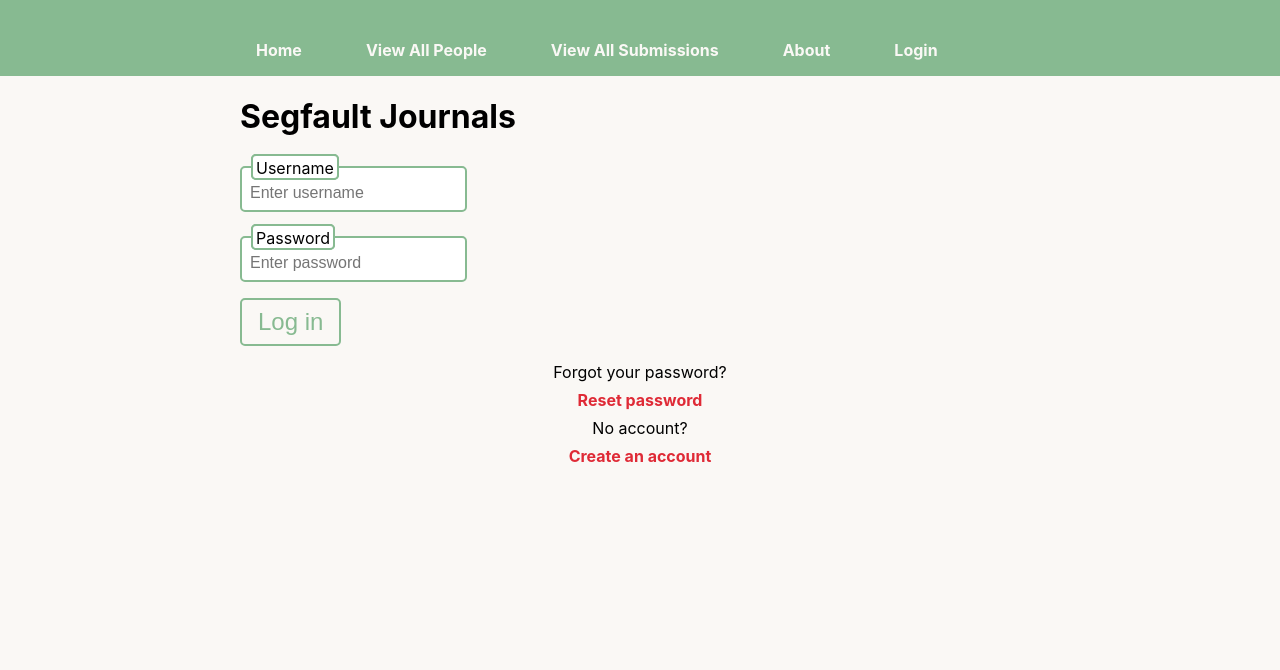
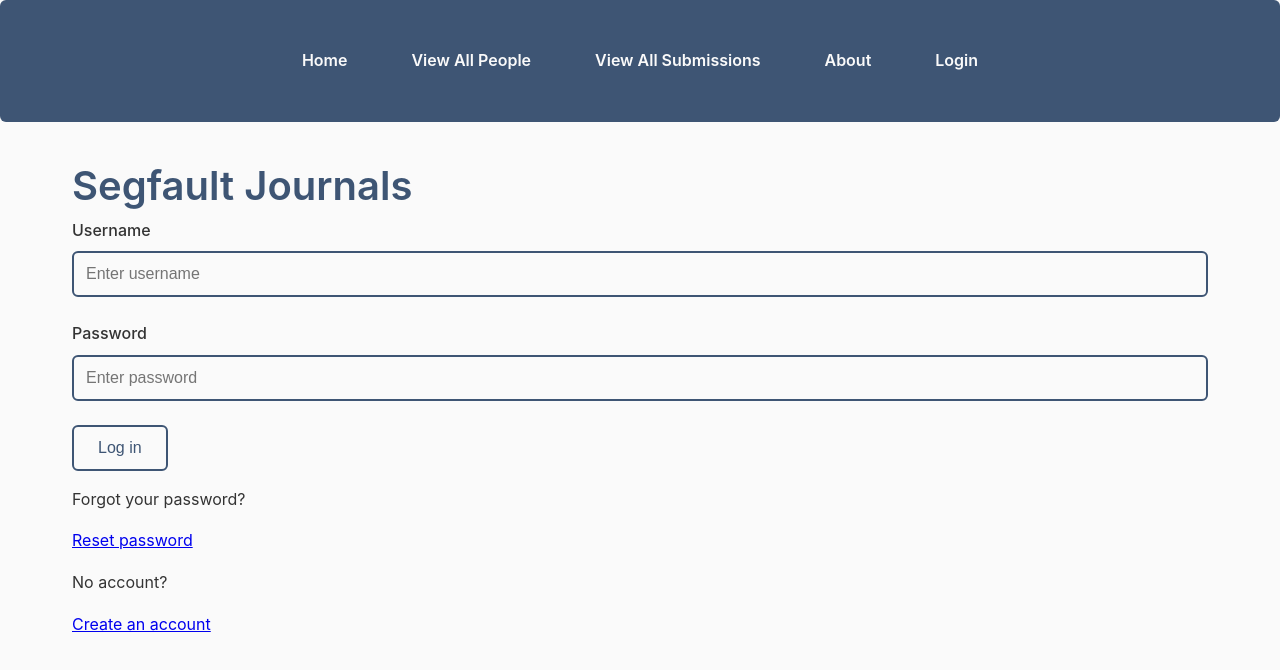
Before and after one commit to RuchirBo/segfault-journal-frontend, a React (Create React App) app: page /login in a window 1280 px wide. Shown: the top 670 px of the page. Built offline with nearby package versions, Linux system fonts and the light colour scheme; no server answers.

Commit message:
updated .css for styles and fixed text box for add manuscript

```diff
--- a/src/App.css
+++ b/src/App.css
@@ -5,21 +5,28 @@
 }
 
 html {
-  --poppy: hsla(356, 74%, 52%, 1);
-  --cambridge-blue: hsla(132, 27%, 63%, 1);
-  --lemon-chiffon: hsla(58, 74%, 85%, 1);
-  --buff: hsla(27, 64%, 65%, 1);
-  --bistre: hsla(10, 31%, 19%, 1);
-  --off-white: hsla(45, 29%, 97%, 1);
+ --primary-color: hsla(215, 30%, 35%, 1);
+ --secondary-color: hsla(15, 40%, 60%, 1);
+ --accent-color: hsla(120, 25%, 45%, 1);
+ --background-color: hsla(0, 0%, 98%, 1);
+ --text-color: hsla(0, 0%, 20%, 1);
+ --border-color: var(--primary-color);
+  background-color: var(--background-color);
+ font-family: 'Helvetica Neue', Arial, sans-serif;
+ color: var(--text-color);
+}
 
-  --background-color: var(--off-white);
-  --accent-color: var(--cambridge-blue);
-  background-color: var(--background-color);
+body {
+ margin: 0;
+ padding: 0;
+ font-size: 1rem;
+ line-height: 1.6;
 }
 
 .wrapper {
-  max-width: min(800px, 100% - 4rem);
-  margin-inline: auto;
+ max-width: 1200px;
+ margin: 2rem auto;
+ padding: 0 2rem;
 }
 
 .wrapper header {
@@ -27,149 +34,134 @@ html {
  flex-wrap: wrap;
  justify-content: space-between;
  align-items: center;
+ margin-bottom: 3rem;
+}
+
+h1 {
+ font-size: 2.5rem;
+ font-weight: 600;
+ color: var(--primary-color);
+ margin: 0;
 }
 
 button {
-  font-size: 1.5rem;
-  padding: 0.5rem 1rem;
+ font-size: 1rem;
+ padding: 0.75rem 1.5rem;
  cursor: pointer;
+ border-radius: 6px;
+ border: 2px solid var(--primary-color);
+ background-color: var(--background-color);
+ color: var(--primary-color);
+ transition: background-color 0.3s ease, color 0.3s ease;
+ font-weight: 500;
+}
 
-  border-radius: 5px;
-  border: 2px solid var(--accent-color);
-  color: var(--accent-color);
-  background: var(--background-color);
-}
-button:focus,
-button:hover {
-  background: var(--accent-color);
+button:hover,
+button:focus {
+ background-color: var(--primary-color);
  color: var(--background-color);
+ outline: none;
 }
 
 .error-message {
-  border: 2px solid var(--buff);
-  padding: 1em;
-  margin: 1em 0;
-  border-radius: 5px;
+ background-color: hsla(0, 85%, 60%, 1);
+ color: var(--background-color);
+ padding: 1rem;
+ margin-bottom: 1.5rem;
+ border-radius: 6px;
+ font-size: 1rem;
+ font-weight: 500;
 }
 
-form input {
+form input,
+form select {
  display: block;
-  margin: .5rem 0 1rem 0;
-  padding: 1rem 0.5rem 0.5rem 0.5rem;
-  border-radius: 5px;
-  border: 2px solid var(--accent-color);
+ width: 100%;
+ padding: 0.75rem;
+ margin-bottom: 1.5rem;
+ border: 2px solid var(--border-color);
+ border-radius: 6px;
+ background-color: var(--background-color);
  font-size: 1rem;
+ color: var(--text-color);
+ transition: border-color 0.3s ease;
+}
+
+form input:focus,
+form select:focus {
+ border-color: var(--primary-color);
+ outline: none;
 }
 
 form label {
-  margin-left: 1rem;
+ font-size: 1rem;
+ font-weight: 500;
+ margin-bottom: 0.5rem;
  display: block;
-  height: 0;
-  width: fit-content;
-  position: relative;
-  z-index: 1;
-}
-form label::before,
-form label::after {
-  content: '';
-  position: absolute;
-  height: 1.65rem;
-  top: -.25rem;
-  left: -5px;
-  width: calc(100% + 10px);
-  border: 2px solid var(--accent-color);
-  border-radius: 5px;
-  background-color: white;
-  z-index: -1;
-}
-
-form button {
-  margin-right: 1rem;
-}
-form button[type=button] {
-  border-color: var(--background-color);
-}
-form button[type=button]:focus,
-form button[type=button]:hover {
-  border-color: var(--accent-color);
 }
 
 nav {
-  margin: 0;
-  padding-top: 0.5rem;
-  background-color: var(--accent-color);
+ background-color: var(--primary-color);
+ padding: 1rem 0;
+ border-radius: 6px;
+ margin-bottom: 2rem;
 }
 
 nav ul {
  list-style: none;
  display: flex;
  gap: 2rem;
+ justify-content: center;
  padding: 0;
 }
 
 nav a {
  color: var(--background-color);
-  display: block;
-  --padding: 1rem;
-  padding: var(--padding);
  text-decoration: none;
-  font-weight: bold;
-  --border-radius: 15px;
-  border-radius: 5px 5px 0 0;
-  position: relative;
-}
-nav a:hover::before,
-nav a:focus::before {
-  content: '';
-  position: absolute;
-  width: var(--border-radius);
-  height: var(--border-radius);
-  border-radius: 0 0 100vw 0;
-  box-shadow: 5px 5px 0 5px var(--background-color);
-  background-color: var(--accent-color);
-  bottom: 0;
-  left: calc(var(--padding) * -1 + 1px);
-}
-nav a:hover::after,
-nav a:focus::after {
-  content: '';
-  position: absolute;
-  width: var(--border-radius);
-  height: var(--border-radius);
-  border-radius: 0 0 0 100vw;
-  box-shadow: -5px 5px 0 5px var(--background-color);
-  background-color: var(--accent-color);
-  bottom: 0;
-  right: calc(var(--padding) * -1 + 1px);
+ font-weight: 600;
+ padding: 1rem;
+ border-radius: 6px;
+ transition: background-color 0.3s ease;
 }
 
 nav a:hover,
 nav a:focus {
-  background-color: var(--background-color);
-  color: var(--accent-color);
+ background-color: var(--secondary-color);
+ color: var(--primary-color);
  outline: none;
 }
 
 .person-container {
-  border: 2px solid var(--accent-color);
-  margin: 1rem 0;
+ border: 1px solid var(--border-color);
+ margin-bottom: 2rem;
  padding: 2rem;
-  display: flex;
-  justify-content: space-between;
-  border-radius: 5px;
+ border-radius: 8px;
+ background-color: var(--background-color);
+ box-shadow: 0 2px 6px rgba(0, 0, 0, 0.1);
 }
 
-.person-container p,
-.person-container h2 {
+.person-container h2,
+.person-container p {
  margin: 0;
-  font-size: 1.5rem;
+ font-size: 1.25rem;
+}
+
+.person-container ul {
+ margin-top: 1rem;
+ padding-left: 1.5rem;
+}
+
+.person-container ul li {
+ font-size: 1rem;
+ color: var(--text-color);
+ line-height: 1.5;
 }
 
 .success-popup {
-  background-color: #4CAF50;
-  color: white;
-  padding: 10px;
-  border-radius: 5px;
+ background-color: var(--accent-color);
+ color: var(--background-color);
+ padding: 1rem 2rem;
+ border-radius: 8px;
  position: fixed;
  top: 20px;
  right: 20px;
@@ -178,22 +170,27 @@ nav a:focus {
  transition: opacity 0.3s ease-in-out;
 }
 
-
-.auth-links {
-  text-align: center;
-  margin-top: 1rem;
+@media (max-width: 768px) {
+ .wrapper {
+   padding: 0 1rem;
  }
 
-.auth-links p {
-  margin: 0.5rem 0;
+ .wrapper header {
+   flex-direction: column;
+   align-items: flex-start;
  }
 
-.auth-links a {
-  color: var(--poppy);
-  text-decoration: none;
-  font-weight: bold;
+ nav ul {
+   flex-direction: column;
+   gap: 1rem;
+   padding: 0;
  }
 
-.auth-links a:hover {
-  text-decoration: underline;
+ .person-container {
+   padding: 1.5rem;
  }
+
+ button {
+   font-size: 1.1rem;
+ }
+}
--- a/src/Components/Submissions/Submissions.jsx
+++ b/src/Components/Submissions/Submissions.jsx
@@ -128,7 +128,14 @@ function AddManuscriptForm({
       <input required type="text" id="author_email" value={author_email} onChange={changeAuthorEmail} />
 
       <label htmlFor="text">Text</label>
-      <input required type="text" id="text" value={text} onChange={changeText} />
+      <textarea
+        required
+        id="text"
+        value={text}
+        onChange={changeText}
+        rows="6"
+        cols="50"
+      />
 
       <label htmlFor="abstract">Abstract</label>
       <input required type="text" id="abstract" value={abstract} onChange={changeAbstract} />
```
Lines whose indentation alone changed are shown as unchanged.
